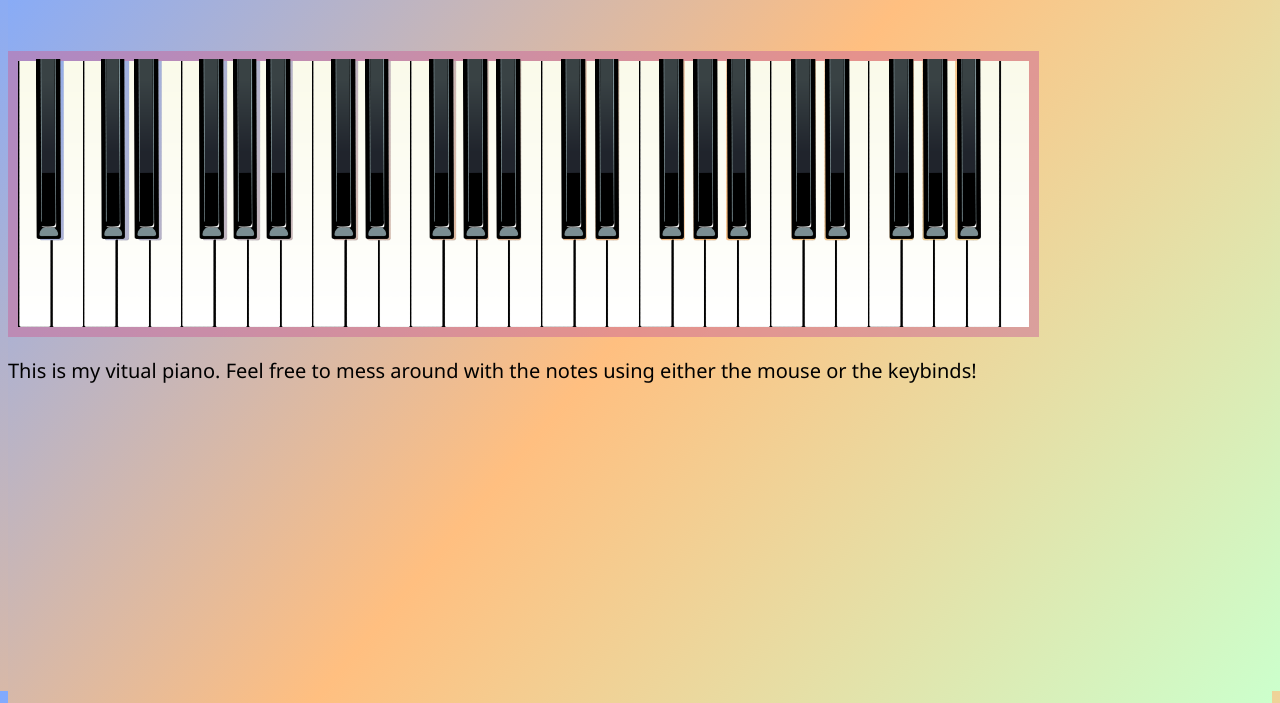
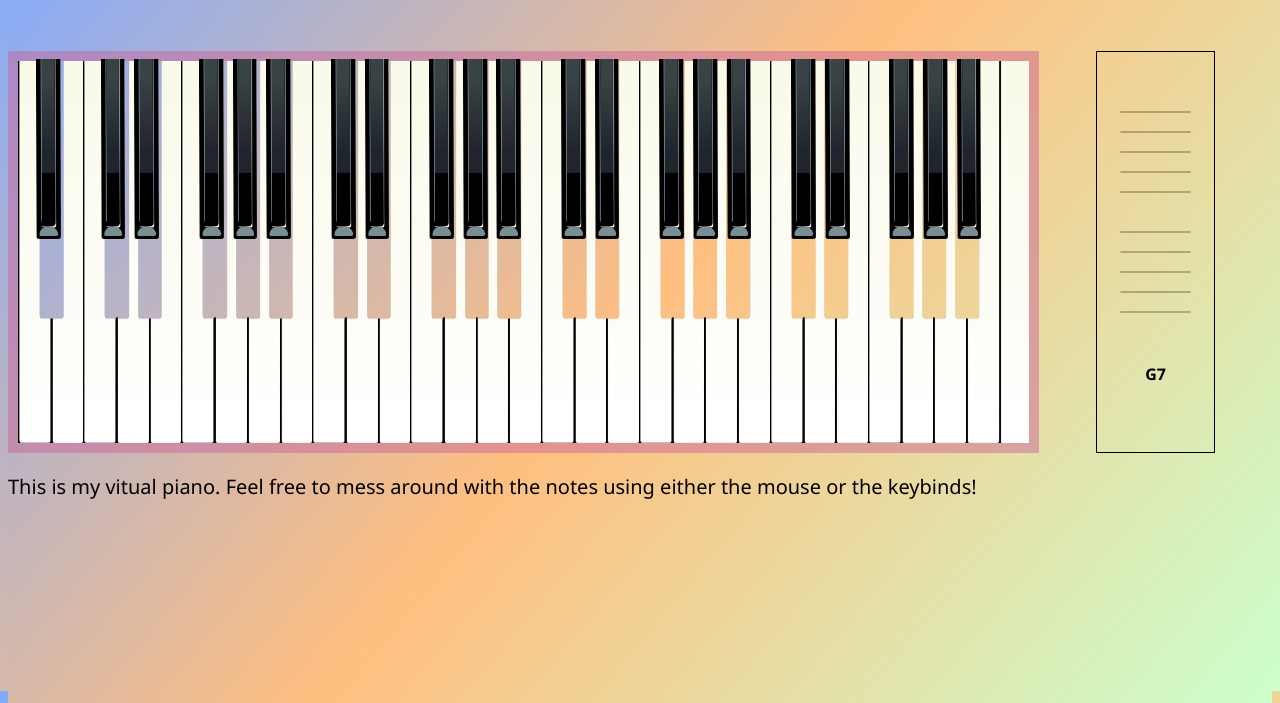
Before and after one commit to LBRAN47/interactive-piano, a plain HTML site: page index.html in a window 1280 px wide. Shown: the part 99-802 px from the top of the page. Drawn offline with Linux system fonts and the light colour scheme.

Commit message:
notes show up on staff

```diff
--- a/index.html
+++ b/index.html
@@ -67,6 +67,11 @@
         <div class='img_container'><img id='Ab5' class='black_key' src='Images/piano_black.PNG'></div>
         <div class='img_container'><img id='Bb5' class='black_key' src='Images/piano_black.PNG'></div>
     </div>
+    <div class='staff' id="staff">
+        <canvas id="staff_canvas">canvas broken :O</canvas>
+        <p id="staff_chord" class="staff_text">G7</p>
+    </div>
+
     </div>
     <p class="description">This is my vitual piano. Feel free to mess around with the notes using either the mouse or the keybinds!</p>
 
--- a/script.js
+++ b/script.js
@@ -1,8 +1,20 @@
 let keys_selected = new Map()
 let mousedown = false
 let keydown = false
-const key_binds = {'1': 'Gb2', 'q' : 'G2', '2': 'Ab2', 'w' : 'A2', '3': 'Bb2', 'e': 'B2', 'r' : 'C3', '5': 'Db3', 't': 'D3', '6': 'Eb3', 'y': 'E3', 'u': 'F3', '8': 'Gb3', 'i': 'G3', '9': 'Ab3', 'o': 'A3', 'p': 'B3', '0': 'Bb3', '[': 'C4', '=': 'Db4', 'z': 'D4', 's': 'Eb4', 'x': 'E4', 'c': 'F4', 'f': 'Gb4', 'v': 'G4', 'g': 'Ab4', 'b': 'A4', 'h': 'Bb4', 'n': 'B4', 'm': 'C5', 'k': 'Db5', ',': 'D5', 'l': 'Eb5', '.': 'E5', '/': 'F5', '\'': 'Gb5'}
-pad_black_keys()
+const key_binds = new Map([['1', 'Gb2'], ['q' , 'G2'], ['2', 'Ab2'], ['w' , 'A2'],
+    ['3', 'Bb2'], ['e', 'B2'], ['r' , 'C3'], ['5', 'Db3'], ['t', 'D3'], ['6', 'Eb3'],
+    ['y', 'E3'], ['u', 'F3'], ['8', 'Gb3'], ['i', 'G3'], ['9', 'Ab3'], ['o', 'A3'],
+    ['p', 'B3'], ['0', 'Bb3'], ['[', 'C4'], ['=', 'Db4'], ['z', 'D4'], ['s', 'Eb4'],
+    ['x', 'E4'], ['c', 'F4'], ['f', 'Gb4'], ['v', 'G4'], ['g', 'Ab4'], ['b', 'A4'],
+    ['h', 'Bb4'], ['n', 'B4'], ['m', 'C5'], ['k', 'Db5'], [',', 'D5'], ['l', 'Eb5'],
+    ['.', 'E5'], ['/', 'F5'], ['\'', 'Gb5']]);
+const notes = ['A1', 'Bb1', 'B1', 'C2', 'Db2', 'D2', 'Eb2', 'E2', 'F2', 'Gb2',
+    'G2', 'Ab2', 'A2', 'Bb2', 'B2', 'C3', 'Db3', 'D3', 'Eb3', 'E3', 'F3',
+    'Gb3', 'G3', 'Ab3', 'A3', 'Bb3', 'B3', 'C4', 'Db4', 'D4', 'Eb4', 'E4',
+    'F4', 'Gb4', 'G4', 'Ab4', 'A4', 'Bb4', 'B4', 'C5', 'Db5', 'D5', 'Eb5',
+    'E5', 'F5', 'Gb5', 'G5', 'Ab5', 'A5', 'Bb5', 'B5', 'C6'];
+pad_black_keys();
+draw_staff();
 
 window.addEventListener('mouseup', (event) => {
         let keys = [];
@@ -30,8 +42,8 @@ keys.forEach(function(key) {
     })
 })
 function keydown_listener(event) {
-    if (event.key in key_binds) {
-        key = document.getElementById(key_binds[event.key]);
+    if (key_binds.has(event.key)) {
+        key = document.getElementById(key_binds.get(event.key));
         if (keys_selected.has(key)) {
             return;
         }
@@ -39,8 +51,8 @@ function keydown_listener(event) {
     }
 }
 function keyup_listener(event) {
-    if (event.key in key_binds)  {
-        key = document.getElementById(key_binds[event.key]);
+    if (key_binds.has(event.key))  {
+        key = document.getElementById(key_binds.get(event.key));
         key.parentElement.classList.remove('selected_key');
         //keys_selected.get(key).pause();
         keys_selected.delete(key);
@@ -51,6 +63,7 @@ function press_key(key) {
     key.parentElement.classList.add('selected_key');
     let audio = new Audio('Sounds/' + key.id + '.mp3');
     audio.play();
+    draw_note(key.id);
     keys_selected.set(key, audio);
 
 
@@ -60,20 +73,82 @@ function pad_black_keys() {
     let count = -1
     black_keys.forEach(function(black_key) {
         if (count == -1) {
-            black_key.style.paddingLeft = '2.2vw';
-            black_key.style.paddingRight = '1.56vw';
+            black_key.style.marginLeft = '2.2vw';
+            black_key.style.marginRight = '1.56vw';
             count++;
             return;
         }
         if (count % 5 === 0 || count % 5 === 2) {
-            black_key.style.paddingLeft = '1.56vw';
+            black_key.style.marginLeft = '1.56vw';
         } else {
-            black_key.style.paddingLeft = '0.35vw';
+            black_key.style.marginLeft = '0.35vw';
         }if (count % 5 === 1 || count % 5 === 4) {
-            black_key.style.paddingRight = '1.56vw';
+            black_key.style.marginRight = '1.56vw';
         } else {
-            black_key.style.paddingRight = '0.35vw';
+            black_key.style.marginRight = '0.35vw';
         }
         count++;
     })
 }
+function draw_staff() {
+    const canvas = document.getElementById('staff_canvas');
+    canvas.height = 800;
+    canvas.width = 200;
+
+    const ctx = canvas.getContext('2d');
+    const staff_height = 400;
+    const skip_lines = [1, 2, 8, 14, 15, 16];
+    let height = 0;
+    for (let i=1; i <= 16; i++) {
+        height += staff_height / 10;
+        if (skip_lines.includes(i)) { //middle C
+            continue;
+        }
+        ctx.beginPath();
+        ctx.moveTo(40, height);
+        ctx.lineTo(160, height);
+        ctx.stroke();
+        ctx.closePath();
+    }
+    return;
+}
+function is_outside_staff(true_height) {
+    return (true_height > 26 || true_height < 5 || true_height === 16);
+}
+function draw_note(note) {
+    const canvas = document.getElementById('staff_canvas');
+    const ctx = canvas.getContext('2d');
+    let height = 20 * 32; //start from the bottom and go up
+    const ledger_lines = [2, 4, 16, 28, 30, 32]
+    for (let value of notes) {
+        if (value.includes('b') || value.includes('C') || value.includes('F'))  {
+            height -= 20;
+        }
+        if (value === note) {
+            ctx.beginPath();
+            ctx.arc(100, height, 16, 0, Math.PI * 2, true);
+            ctx.fill();
+            let true_height = height/20;
+            if (is_outside_staff(true_height)) {
+                let line = true_height;
+                while (is_outside_staff(line) && line > 0 && line < 33) {
+                    if (ledger_lines.includes(line)) {
+                        ctx.beginPath();
+                        ctx.moveTo(70, 20*line);
+                        ctx.lineTo(130, 20*line);
+                        ctx.stroke();
+                        ctx.closePath();
+                    }
+                    if (line < 5) {
+                        line++;
+                    } else {
+                        line--;
+                    }
+
+                }
+
+            }
+            break;
+        }
+    }
+}
--- a/styles.css
+++ b/styles.css
@@ -18,15 +18,13 @@ img {
 }
 .piano {
     position: relative;
+    display: flex;
+    justify-content: space-between;
 }
 
 .white_keys  {
     display:flex;
     justify-content: flex-start;
-    gap: 0;
-    margin: 0;
-    padding-left: 0%;
-    padding-right: 0%;
     width: 80%;
     border: 10px solid rgba(204, 102, 153, 0.5);
 }
@@ -52,3 +50,20 @@ img {
 .selected_key {
     transform: scale(0.97);
 }
+.staff {
+    flex: 1;
+    display: flex;
+    justify-content: center;
+    align-items: center;
+}
+canvas {
+    border: 1px, solid, black;
+    height: 400px;
+    width: 50%;
+}
+.staff_text {
+    position: absolute;
+    top: 37vh;
+    font-family:'Segoe UI', Tahoma, Geneva, Verdana, sans-serif;
+    font-weight: 700;
+}
```
